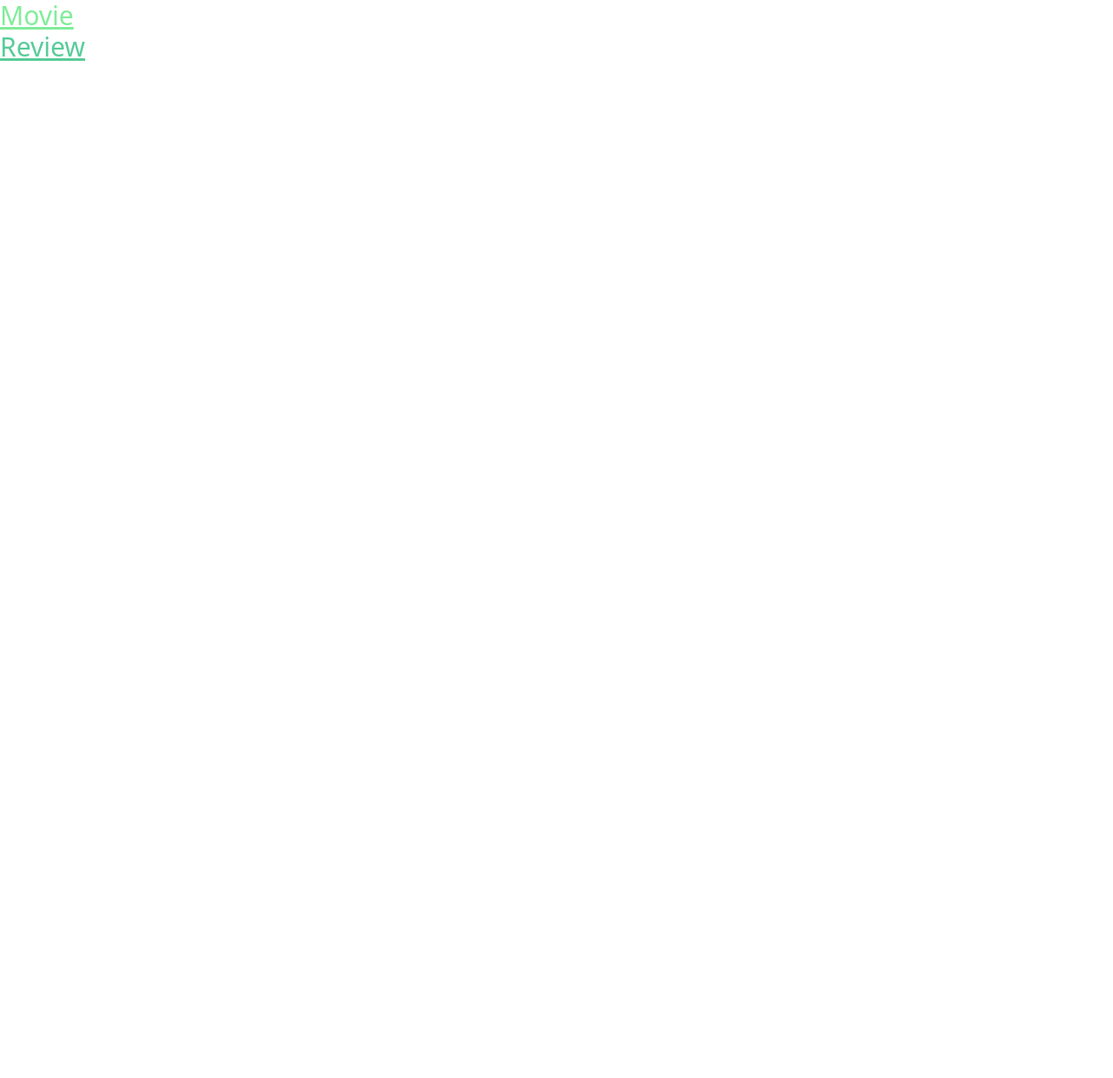
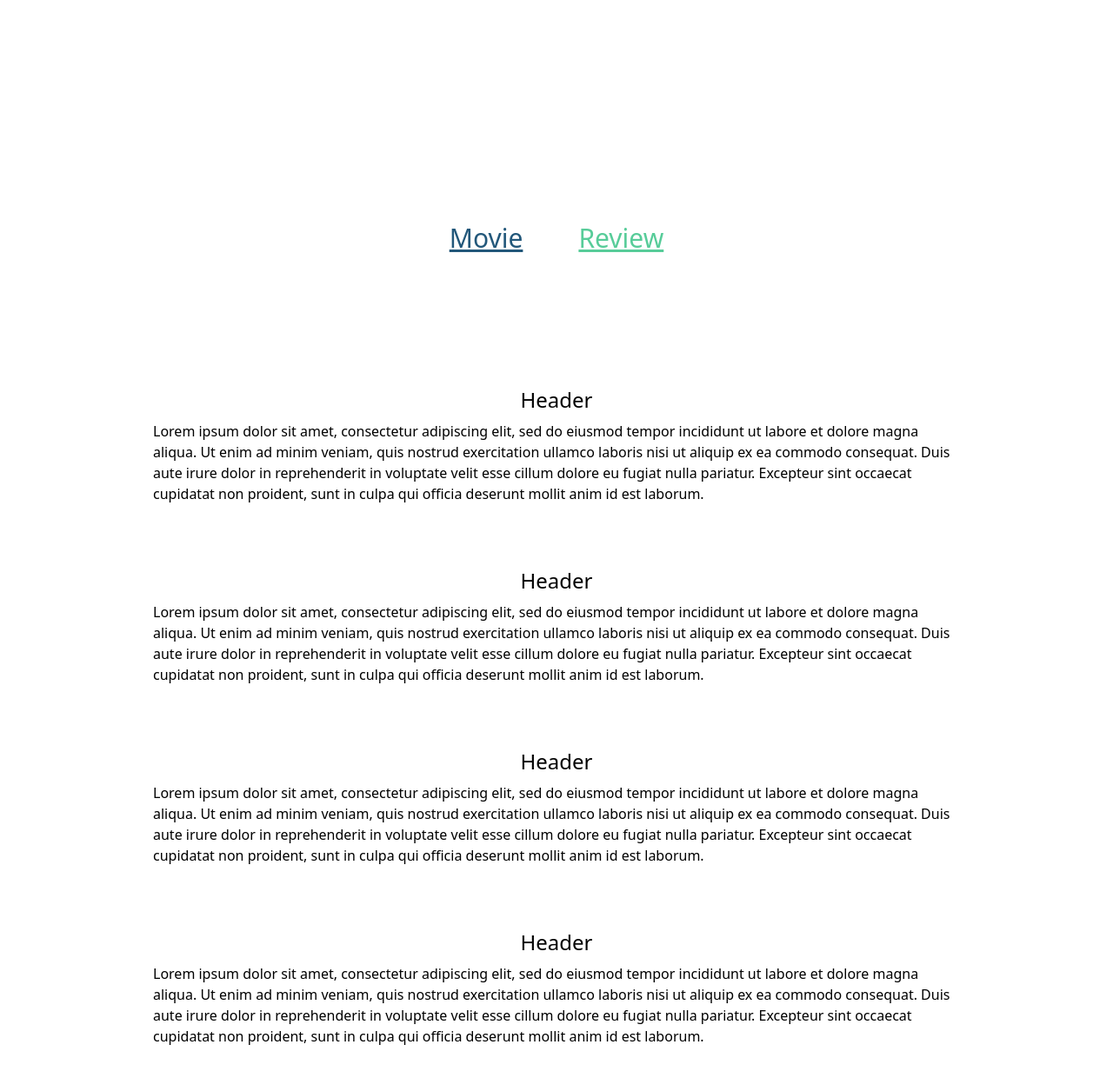
Before and after one commit to trevornei/movie-review, a React (Vite) app: page / in a window 1280 px wide. Shown: the top 1240 px of the page at 87% size. Before the commit the page ends 800 px from the top, so only its background shows below. Built offline with nearby package versions, Linux system fonts and the light colour scheme.

Commit message:
Extended Color theme, boiler plate components to test extending theme, added to README.md

```diff
--- a/src/App.jsx
+++ b/src/App.jsx
@@ -6,9 +6,29 @@
 
 export default function App() {
   return (
-    <div>
-      <h1 className="text-3xl underline text-primary hover:text-limez">Movie</h1>
-      <h1 className="text-3xl underline text-tertiary hover:text-cyan-400">Review</h1>
-    </div>
+    <>
+      <div className="m-28 p-8 flex flex-col items-center justify-center">
+        <div className="flex flex-row m-10 p-10">
+          <h1 className="text-3xl p-8 underline text-primary hover:text-limez">Movie</h1>
+          <h1 className="text-3xl p-8 underline text-tertiary hover:text-cyan-400">Review</h1>
+        </div>
+        <div className="text-left p-8">
+          <h3 className="text-2xl text-center p-2">Header</h3>
+          <p className="">Lorem ipsum dolor sit amet, consectetur adipiscing elit, sed do eiusmod tempor incididunt ut labore et dolore magna aliqua. Ut enim ad minim veniam, quis nostrud exercitation ullamco laboris nisi ut aliquip ex ea commodo consequat. Duis aute irure dolor in reprehenderit in voluptate velit esse cillum dolore eu fugiat nulla pariatur. Excepteur sint occaecat cupidatat non proident, sunt in culpa qui officia deserunt mollit anim id est laborum.</p>
+        </div>
+        <div className="text-left p-8">
+          <h3 className="text-2xl text-center p-2">Header</h3>
+          <p className="">Lorem ipsum dolor sit amet, consectetur adipiscing elit, sed do eiusmod tempor incididunt ut labore et dolore magna aliqua. Ut enim ad minim veniam, quis nostrud exercitation ullamco laboris nisi ut aliquip ex ea commodo consequat. Duis aute irure dolor in reprehenderit in voluptate velit esse cillum dolore eu fugiat nulla pariatur. Excepteur sint occaecat cupidatat non proident, sunt in culpa qui officia deserunt mollit anim id est laborum.</p>
+        </div>
+        <div className="text-left p-8">
+          <h3 className="text-2xl text-center p-2">Header</h3>
+          <p className="">Lorem ipsum dolor sit amet, consectetur adipiscing elit, sed do eiusmod tempor incididunt ut labore et dolore magna aliqua. Ut enim ad minim veniam, quis nostrud exercitation ullamco laboris nisi ut aliquip ex ea commodo consequat. Duis aute irure dolor in reprehenderit in voluptate velit esse cillum dolore eu fugiat nulla pariatur. Excepteur sint occaecat cupidatat non proident, sunt in culpa qui officia deserunt mollit anim id est laborum.</p>
+        </div>
+        <div className="text-left p-8">
+          <h3 className="text-2xl text-center p-2">Header</h3>
+          <p className="">Lorem ipsum dolor sit amet, consectetur adipiscing elit, sed do eiusmod tempor incididunt ut labore et dolore magna aliqua. Ut enim ad minim veniam, quis nostrud exercitation ullamco laboris nisi ut aliquip ex ea commodo consequat. Duis aute irure dolor in reprehenderit in voluptate velit esse cillum dolore eu fugiat nulla pariatur. Excepteur sint occaecat cupidatat non proident, sunt in culpa qui officia deserunt mollit anim id est laborum.</p>
+        </div>
+      </div>
+    </>
   )
 }
```
Also changed, not shown: 1 other file (tests, documents, lock files or other folders).
